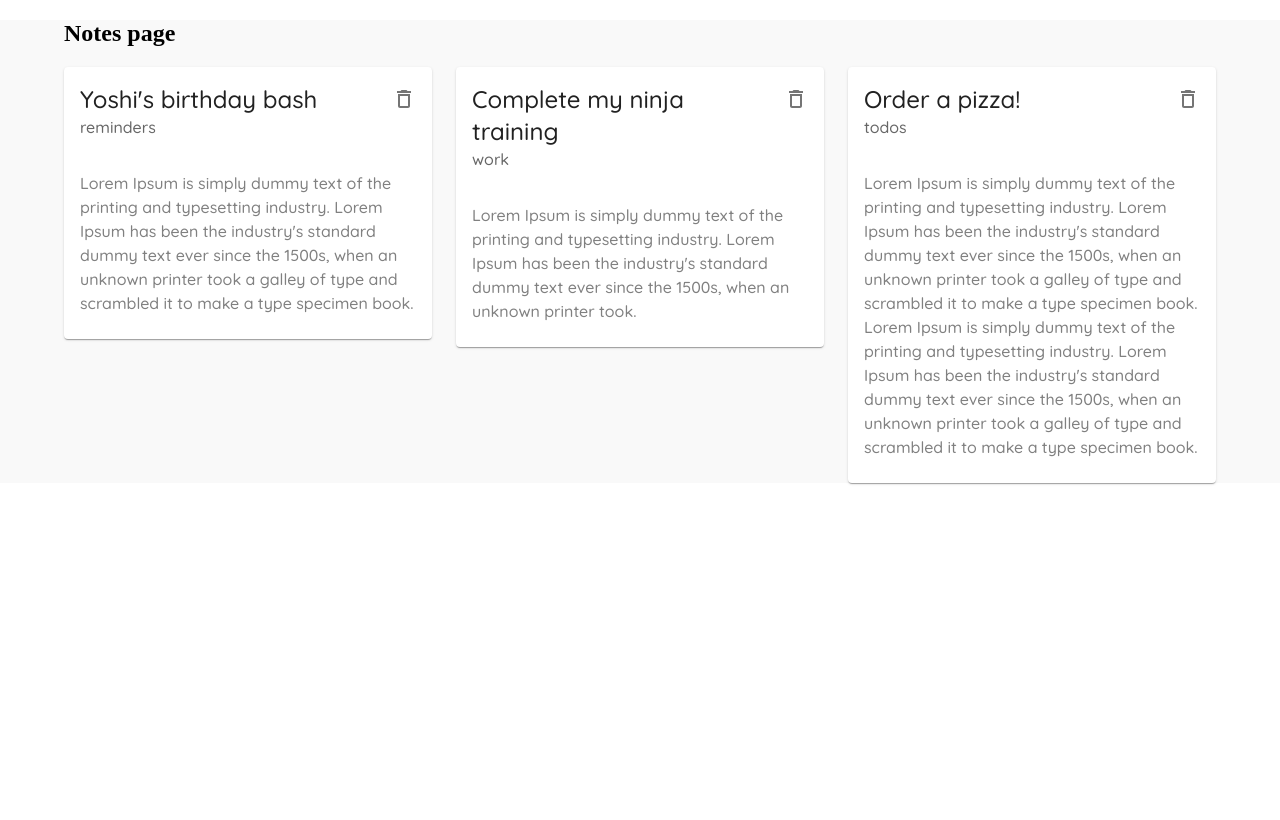
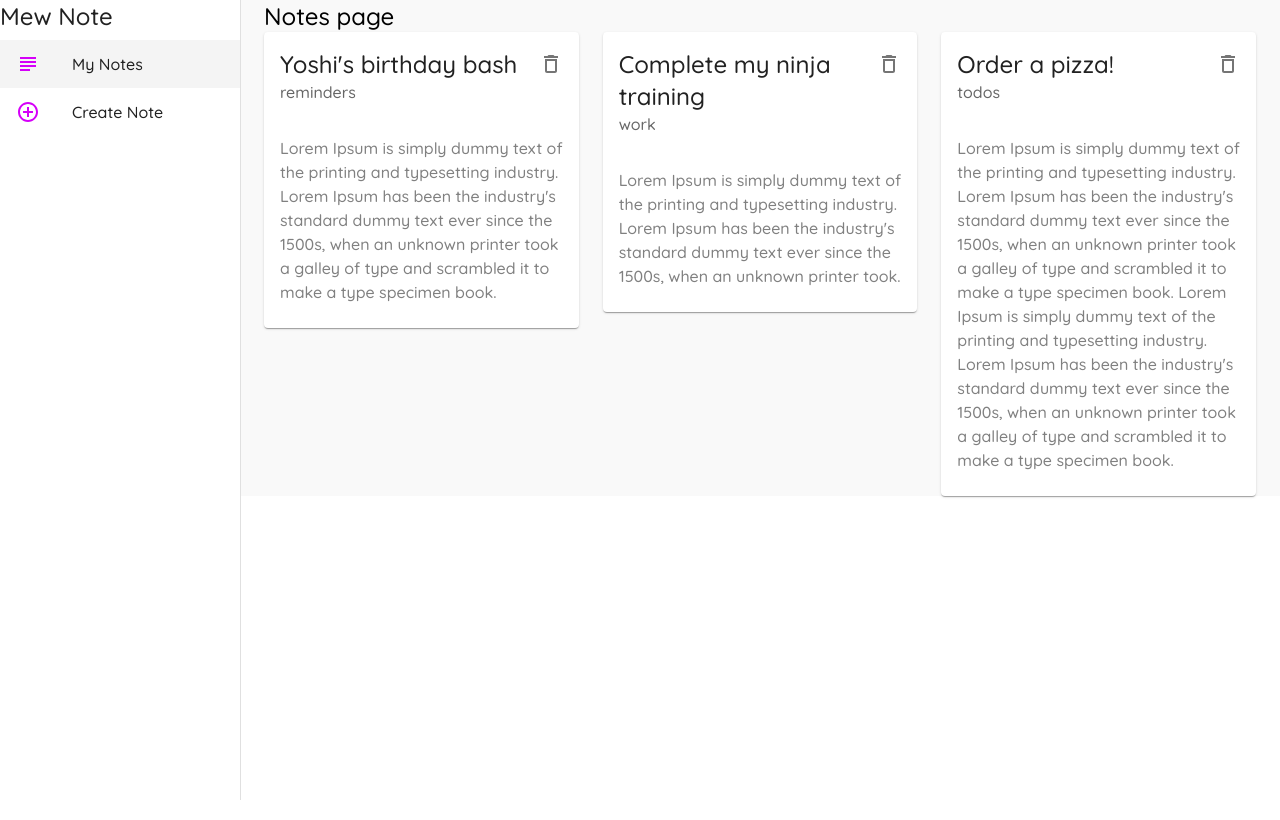
Before and after one commit to Mayamee/Notes, a React (Create React App) app: page / in a window 1280 px wide. Built offline with nearby package versions, Linux system fonts and the light colour scheme; data requests are answered from the project's data file.

Commit message:
Links in Drawer

```diff
--- a/src/components/NoteCard/NoteCard.tsx
+++ b/src/components/NoteCard/NoteCard.tsx
@@ -6,7 +6,6 @@ import {
   IconButton,
   Typography,
 } from "@mui/material";
-import INote from "../../models/INote";
 import INoteResponse from "../../models/INoteResponse";
 import { DeleteOutlined } from "@mui/icons-material";
 interface NoteCardProps {
--- a/src/hoc/Layout/Layout.tsx
+++ b/src/hoc/Layout/Layout.tsx
@@ -1,17 +1,92 @@
 import { FunctionComponent } from "react";
+import {
+  Box,
+  Drawer,
+  List,
+  ListItemButton,
+  ListItemIcon,
+  ListItemText,
+  Typography,
+} from "@mui/material";
+import { AddCircleOutline, SubjectOutlined } from "@mui/icons-material";
+import IMenuItem from "../../models/IMenuItem";
+import { useLocation, useNavigate } from "react-router-dom";
 
 interface LayoutProps {
   children?: React.ReactNode;
 }
 
+const drawerWidth = 240;
+
 const Layout: FunctionComponent<LayoutProps> = ({ children }) => {
+  const navigate = useNavigate();
+  const location = useLocation();
+
+  const menuItems: IMenuItem[] = [
+    {
+      text: "My Notes",
+      icon: <SubjectOutlined color="secondary" />,
+      path: "/",
+    },
+    {
+      text: "Create Note",
+      icon: <AddCircleOutline color="secondary" />,
+      path: "/create",
+    },
+  ];
+
+  const handleClick = (path: string) => navigate(path);
+
   return (
-    <div className="wrapper">
-      {/* app bar */}
-      {/* side drawer */}
+    <Box
+      component="div"
+      className="wrapper"
+      sx={{
+        height: "100vh",
+      }}
+    >
+      <Box
+        sx={{
+          display: "flex",
+        }}
+        className="wrapper-container"
+      >
+        <Drawer
+          variant="permanent"
+          anchor="left"
+          sx={{
+            width: drawerWidth,
+            flexShrink: 0,
+            "& .MuiDrawer-paper": { width: drawerWidth },
+          }}
+        >
+          <Typography variant="h5" component="h3">
+            Mew Note
+          </Typography>
 
-      <main>{children}</main>
-    </div>
+          {/* list links */}
+
+          <List>
+            {menuItems.map((item, index) => (
+              <ListItemButton
+                sx={{
+                  background:
+                    item.path === location.pathname ? "#f4f4f4" : null,
+                }}
+                key={`${item.text}-${index}`}
+                onClick={handleClick.bind(null, item.path)}
+              >
+                <ListItemIcon>{item.icon}</ListItemIcon>
+                <ListItemText primary={item.text} />
+              </ListItemButton>
+            ))}
+          </List>
+        </Drawer>
+        <Box component="main" sx={{ background: "#f9f9f9", flexGrow: 1 }}>
+          {children}
+        </Box>
+      </Box>
+    </Box>
   );
 };
 
--- a/src/index.scss
+++ b/src/index.scss
@@ -14,10 +14,14 @@ div.gap-input {
   margin: 20px 0;
 }
 
-.wrapper {
-  height: 100vh;
-}
-.wrapper main {
-  background: #f9f9f9;
-  width: 100%;
-}
+// .wrapper {
+//   height: 100vh;
+// }
+// .wrapper main {
+//   background: #f9f9f9;
+//   width: 100%;
+// }
+// .wrapper-container {
+//   display: flex;
+//   width: 100%;
+// }
--- /dev/null
+++ b/src/models/IMenuItem.ts
@@ -0,0 +1,5 @@
+export default interface IMenuItem {
+  text: string;
+  icon: JSX.Element;
+  path: string;
+}
--- a/src/pages/Notes/Notes.tsx
+++ b/src/pages/Notes/Notes.tsx
@@ -1,7 +1,7 @@
 import { FunctionComponent, useEffect, useState } from "react";
 import INoteResponse from "../../models/INoteResponse";
 import NoteService from "../../services/NoteService";
-import { Grid } from "@mui/material";
+import { Grid, Typography } from "@mui/material";
 import { Container } from "@mui/system";
 import NoteCard from "../../components/NoteCard/NoteCard";
 interface NotesProps {}
@@ -21,7 +21,7 @@ const Notes: FunctionComponent<NotesProps> = () => {
   return (
     <div className="Notes">
       <Container>
-        <h2>Notes page</h2>
+        <Typography variant="h5" component="h2">Notes page</Typography>
 
         {notes.length !== 0 && (
           <Grid container spacing={3}>
```
